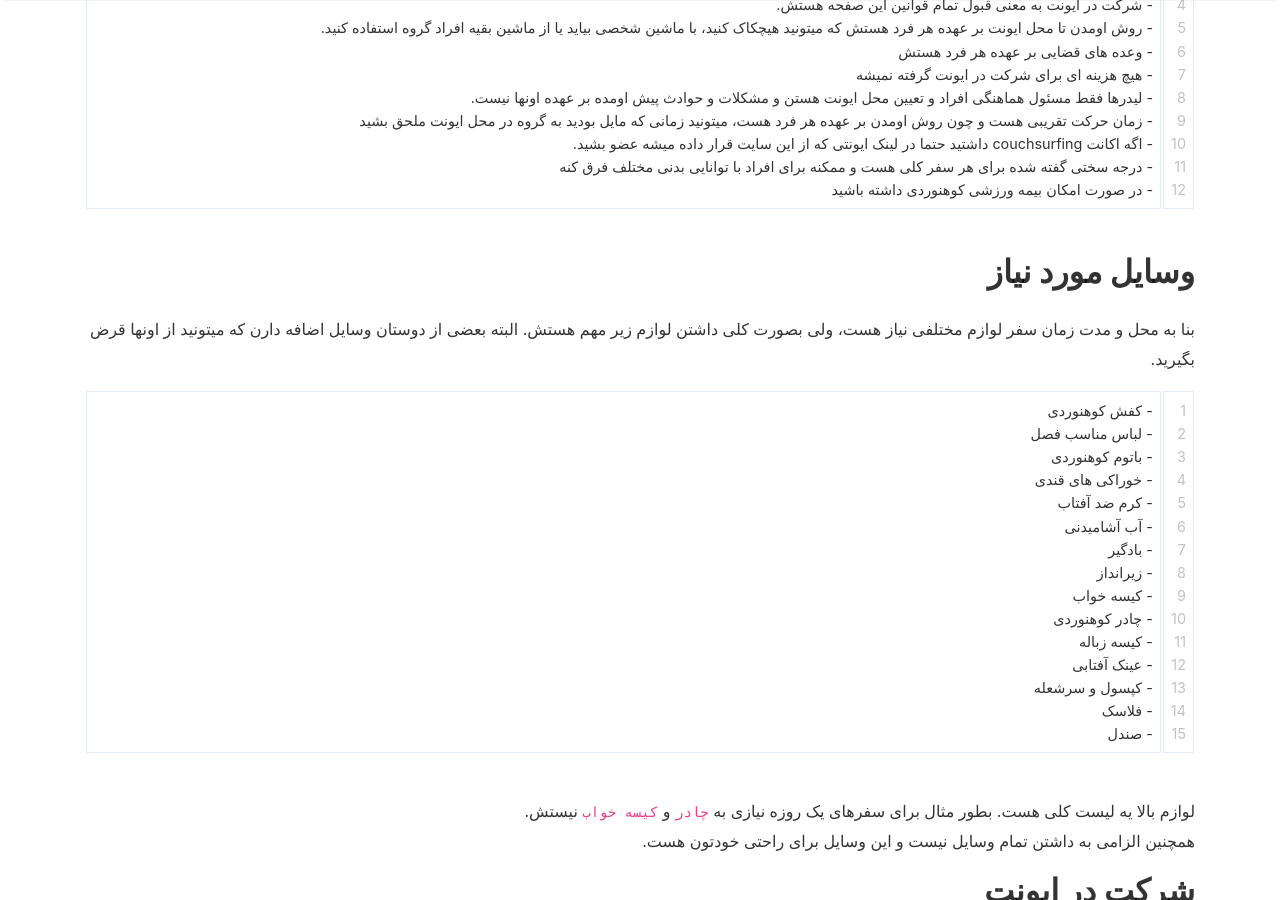
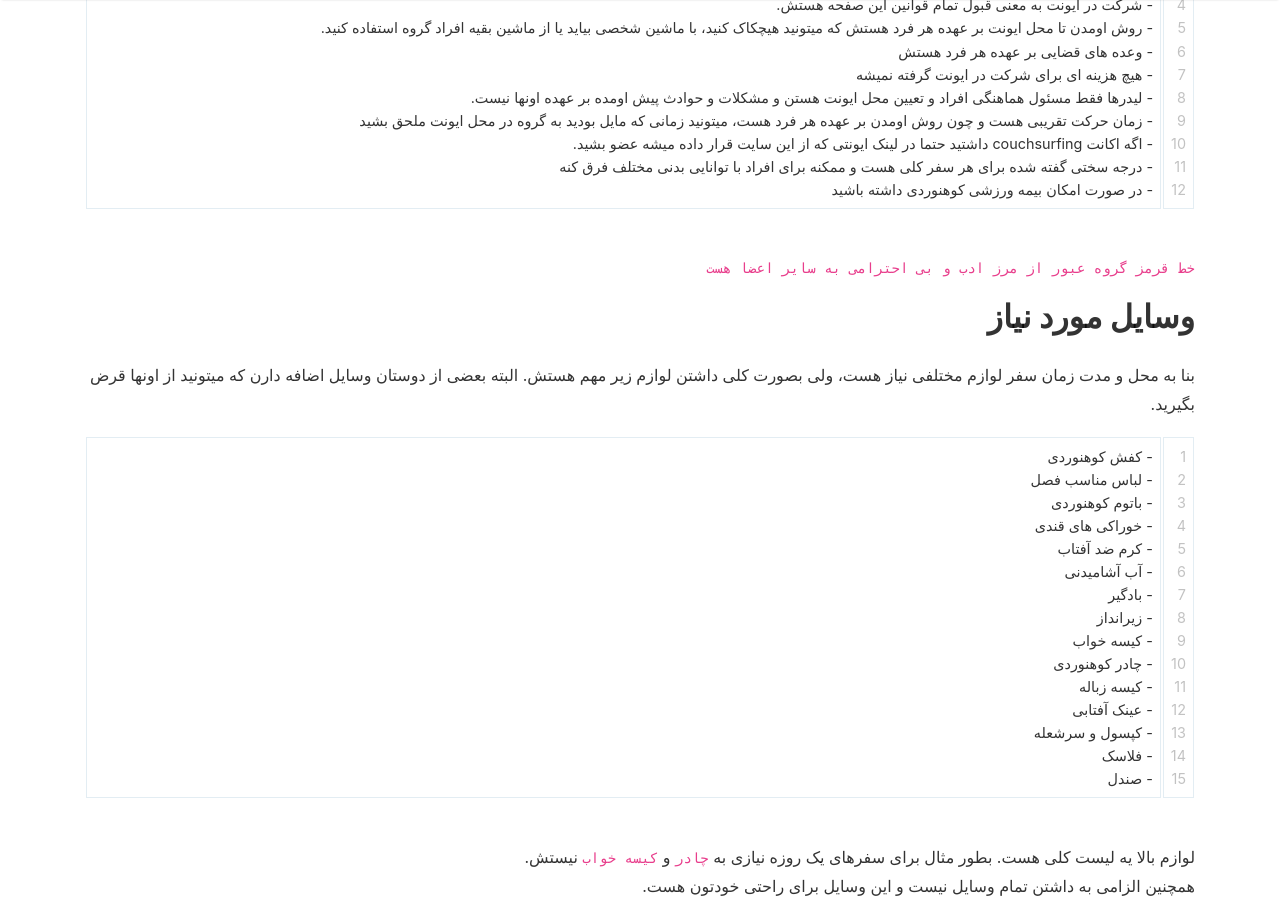
Before and after one commit to MHKarami97/active, a Jekyll site: the page built from _pages/rules-weekend.md, in a window 1280 px wide and 900 px high, scrolled down 303 px. Built offline with Jekyll 4.4.1, drawn with Linux system fonts in a browser that asks for light colours; nearby versions of some CDN libraries.

Commit message:
update rule

```diff
--- a/_pages/rules-weekend.md
+++ b/_pages/rules-weekend.md
@@ -19,6 +19,7 @@ comments: true
     - درجه سختی گفته شده برای هر سفر کلی هست و ممکنه برای افراد با توانایی بدنی مختلف فرق کنه
     - در صورت امکان بیمه ورزشی کوهنوردی داشته باشید
 
+`خط قرمز گروه عبور از مرز ادب و بی احترامی به سایر اعضا هست`
 
 ## وسایل مورد نیاز
 بنا به محل و مدت زمان سفر لوازم مختلفی نیاز هست، ولی بصورت کلی داشتن لوازم زیر مهم هستش.  البته بعضی از دوستان وسایل اضافه دارن که میتونید از اونها قرض بگیرید.
```
